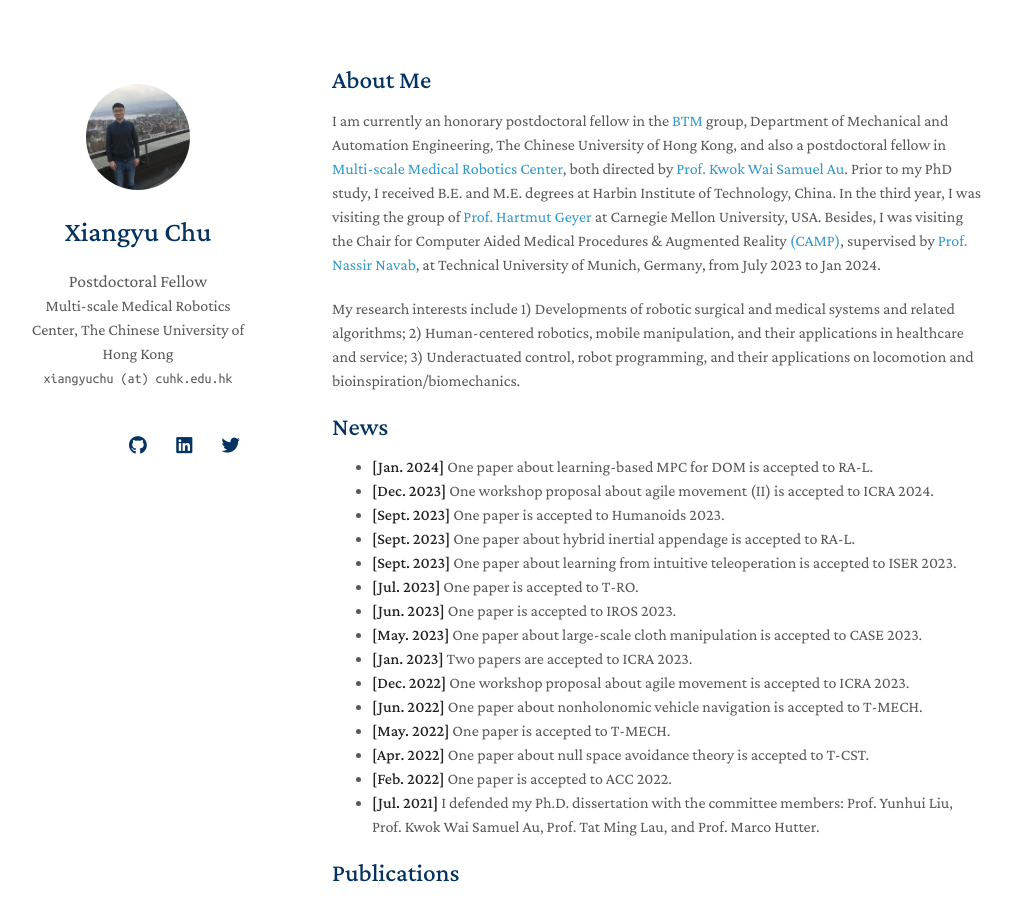
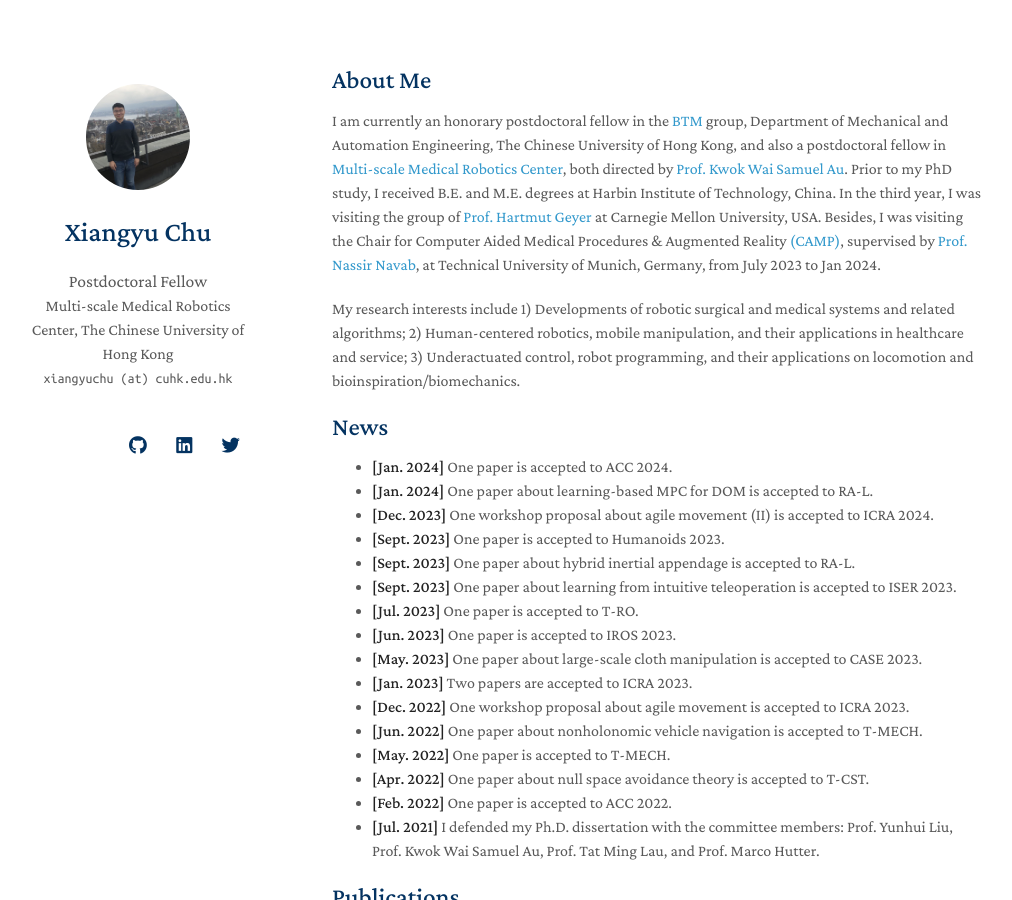
Before and after one commit to xiangyuchu03/xiangyuchu03.github.io, a Jekyll site: the page built from index.md, in a window 1280 px wide and 900 px high. Shown: the whole window, without its empty margins (138-1150 px from the left). Built offline with Jekyll 4.4.1, drawn with Linux system fonts in a browser that asks for light colours; nearby versions of some CDN libraries; a style sheet for code colours, icons or effects is not loaded; our own code applies the rules of GitHub Pages for plain Markdown files.

Commit message:
Update index.md

```diff
--- a/index.md
+++ b/index.md
@@ -11,6 +11,7 @@ My research interests include 1) Developments of robotic surgical and medical sy
 
 ## News
 
+- **[Jan. 2024]** One paper is accepted to ACC 2024.
 - **[Jan. 2024]** One paper about learning-based MPC for DOM is accepted to RA-L.
 - **[Dec. 2023]** One workshop proposal about agile movement (II) is accepted to ICRA 2024.
 - **[Sept. 2023]** One paper is accepted to Humanoids 2023.
```
